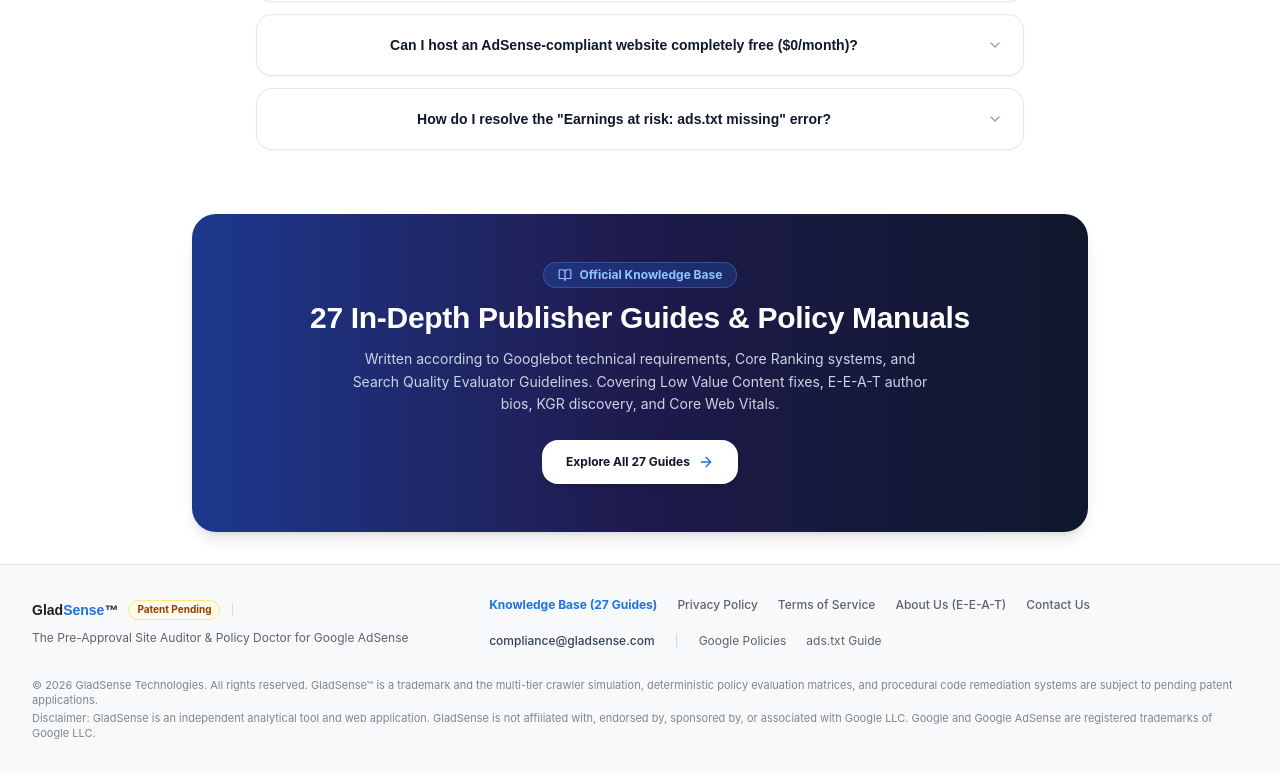
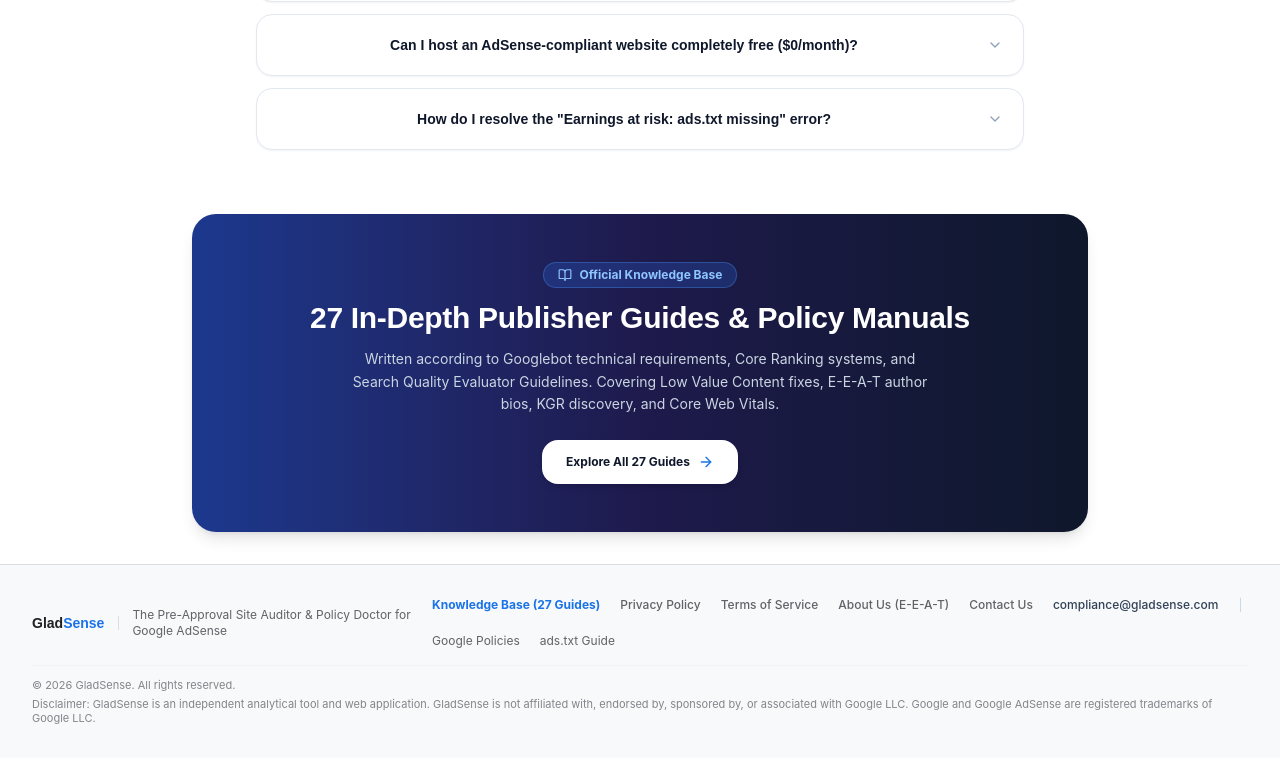
Before and after one commit to dillibchandran-bit/gladsense1, a React (Vite) app: page / in a window 1280 px wide. Shown: the part 5555-6328 px from the top of the page. Built offline with nearby package versions, Linux system fonts and the light colour scheme; a web font is replaced by a local one.

Commit message:
style: update branding and intellectual property text
Remove patent pending claims and adjust trademark references for consistent branding across the footer and legal modal.

```diff
--- a/src/App.tsx
+++ b/src/App.tsx
@@ -134,12 +134,9 @@ export default function App() {
       <footer className="mt-auto py-8 text-xs border-t border-[#dadce0] bg-[#f8f9fa] text-[#5f6368]">
         <div className="max-w-7xl mx-auto px-4 sm:px-6 lg:px-8 space-y-4">
           <div className="flex flex-col sm:flex-row items-center justify-between gap-4">
-            <div className="flex items-center gap-2.5 flex-wrap">
+            <div className="flex items-center gap-3">
               <span className="font-['Google_Sans_Display','Google_Sans',sans-serif] font-bold text-sm text-[#202124]">
-                Glad<span className="text-[#1a73e8]">Sense</span>™
-              </span>
-              <span className="px-2 py-0.5 rounded-full text-[10px] font-bold bg-amber-50 text-amber-800 border border-amber-200">
-                Patent Pending
+                Glad<span className="text-[#1a73e8]">Sense</span>
               </span>
               <span className="text-[#dadce0]">|</span>
               <span className="text-[#5f6368] text-xs">The Pre-Approval Site Auditor & Policy Doctor for Google AdSense</span>
@@ -213,7 +210,7 @@ export default function App() {
           </div>
           <div className="pt-3 border-t border-[#f1f3f4] text-[11px] text-[#80868b] text-center sm:text-left space-y-1">
             <p>
-              © 2026 GladSense Technologies. All rights reserved. GladSense™ is a trademark and the multi-tier crawler simulation, deterministic policy evaluation matrices, and procedural code remediation systems are subject to pending patent applications.
+              © 2026 GladSense. All rights reserved.
             </p>
             <p>
               Disclaimer: GladSense is an independent analytical tool and web application. GladSense is not affiliated with, endorsed by, sponsored by, or associated with Google LLC. Google and Google AdSense are registered trademarks of Google LLC.
--- a/src/components/LegalModal.tsx
+++ b/src/components/LegalModal.tsx
@@ -102,9 +102,9 @@ export const LegalModal: React.FC<LegalModalProps> = ({ type, onClose }) => {
                 Google, Google AdSense, and Google Search Console are trademarks of Google LLC. GladSense is an independent web application and is not endorsed by, sponsored by, or affiliated with Google LLC.
               </p>
 
-              <h3 className="text-base font-bold text-[#202124]">4. Proprietary Algorithms, Patent Rights & Reverse Engineering Prohibition</h3>
+              <h3 className="text-base font-bold text-[#202124]">4. Proprietary Algorithms, Intellectual Property & Reverse Engineering Prohibition</h3>
               <p>
-                The automated crawler simulation pipelines, the 100-point deterministic compliance evaluation matrices, the procedural 1-click code remediation synthesizers, and the Keyword Golden Ratio (KGR) feasibility calculation engines embodied within GladSense are protected by international copyright laws, trade secrets, and pending patent applications.
+                The automated crawler simulation pipelines, the 100-point deterministic compliance evaluation matrices, the procedural 1-click code remediation synthesizers, and the Keyword Golden Ratio (KGR) feasibility calculation engines embodied within GladSense are protected by international copyright laws, trade secrets, and proprietary intellectual property rights.
               </p>
               <p>
                 Users are strictly prohibited from reverse-engineering, decompiling, scraping, disassembling, or creating derivative diagnostic engines based upon the scoring weights, heuristic parsing rules, or remediation logic of the GladSense platform without express written authorization from GladSense Technologies.
```
